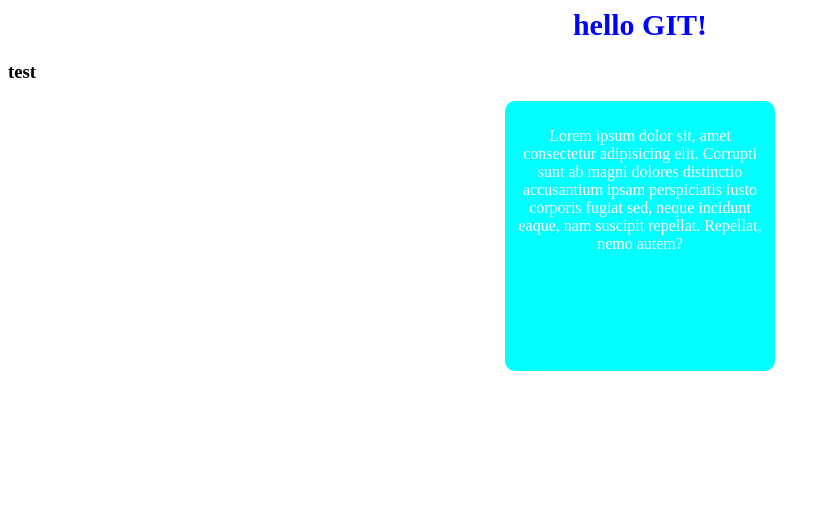
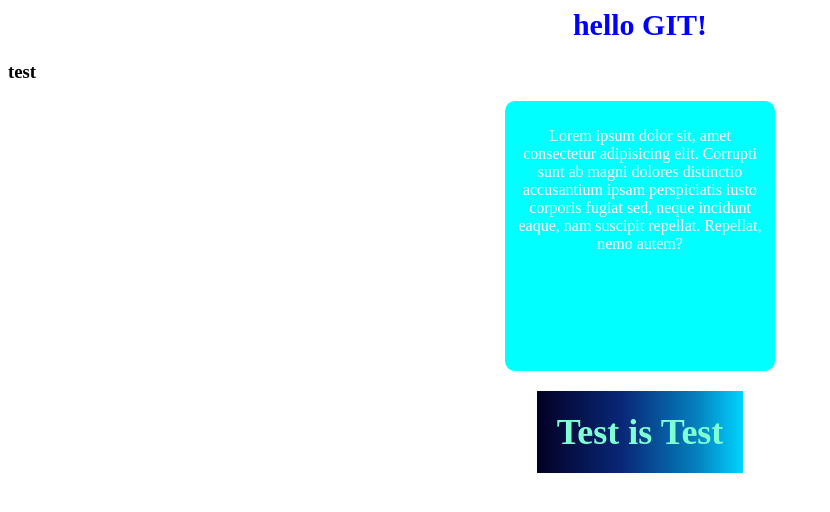
Before and after one commit to remmi755/TestGroup1, a plain HTML site: page index.html in a window 1280 px wide. Shown: the whole page, without its empty margins (0-830 px from the left). Drawn offline with Linux system fonts and the light colour scheme.

Commit message:
add new h2

```diff
--- a/index.css
+++ b/index.css
@@ -15,3 +15,14 @@ h1{
     padding: 10px;
     border-radius: 10px;
 }
+
+h2 {
+    color: aquamarine;
+    font-size: 36px;
+    margin: 0 auto;
+    width: fit-content;
+    padding: 20px;
+    margin-top: 20px;
+    background: rgb(2,0,36);
+    background: linear-gradient(90deg, rgba(2,0,36,1) 0%, rgba(9,40,121,1) 42%, rgba(4,127,189,1) 77%, rgba(0,212,255,1) 100%);
+}
--- a/index.html
+++ b/index.html
@@ -15,6 +15,6 @@
     <div class="block">
         <p>Lorem ipsum dolor sit, amet consectetur adipisicing elit. Corrupti sunt ab magni dolores distinctio accusantium ipsam perspiciatis iusto corporis fugiat sed, neque incidunt eaque, nam suscipit repellat. Repellat, nemo autem?</p>
     </div>
-
+ <h2>Test is Test</h2>
 </body>
 </html>
```
